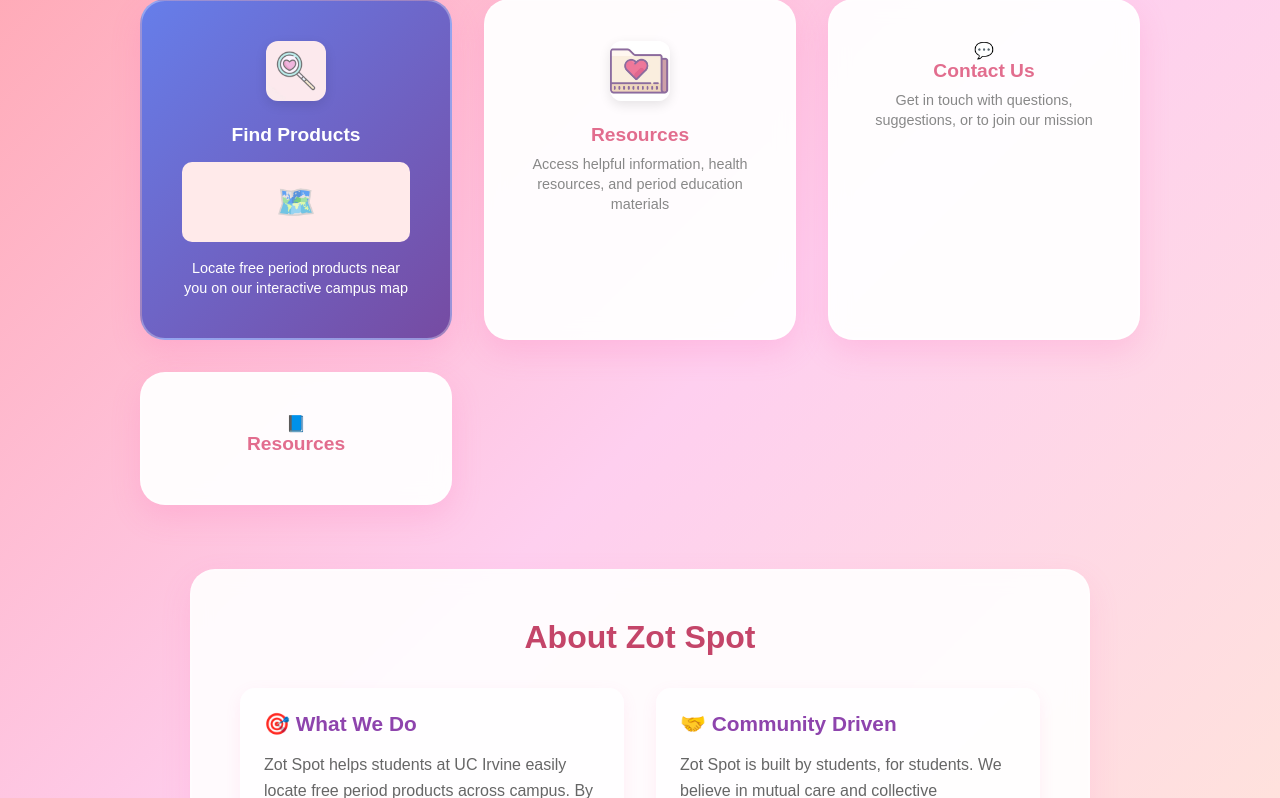
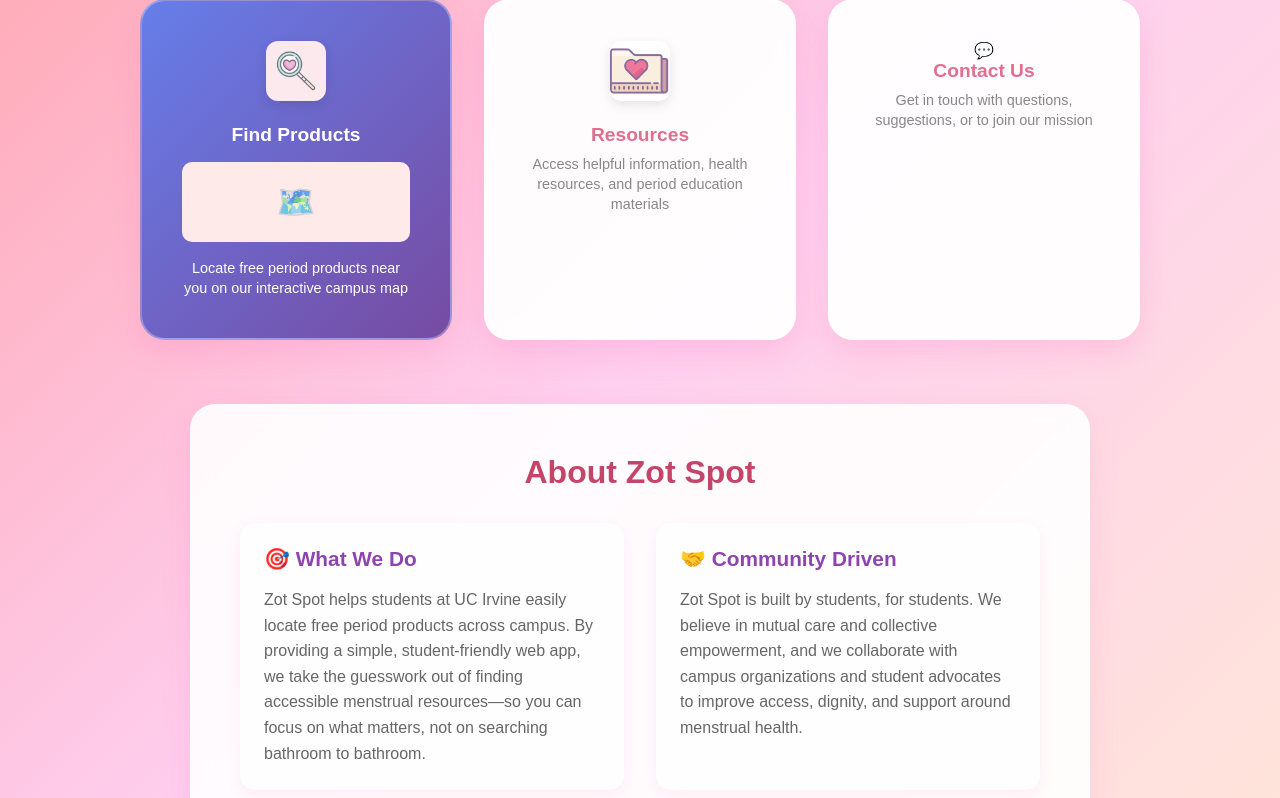
Before and after one commit to destinyparra/VenusHacks, a Flask app: page / in a window 1280 px wide. Shown: the part 520-1318 px from the top of the page. Run offline with Flask 3, Linux system fonts and the light colour scheme.

Commit message:
correct link for resources

```diff
--- a/templates/home.html
+++ b/templates/home.html
@@ -382,7 +382,7 @@
         <div class="tile-description">Help keep our community informed by reporting low or empty dispensers</div>
       </a> -->
 
-      <a href="#resources" class="tile">
+      <a href="{{ url_for('resources') }}" class="tile">
         <img src="{{ url_for('static', filename='images/resources.jpg') }}" alt="Resources" class="tile-icon-img">
         <div class="tile-text">Resources</div>
         <div class="tile-description">Access helpful information, health resources, and period education materials</div>
@@ -395,10 +395,7 @@
         <div class="tile-text">Contact Us</div>
         <div class="tile-description">Get in touch with questions, suggestions, or to join our mission</div>
       </a>
-      <a href="{{ url_for('resources') }}" class="tile">
-        <div class="tile-icon">📘</div>
-        <div class="tile-text">Resources</div>
-      </a>
+
     </section>
 
 
```
